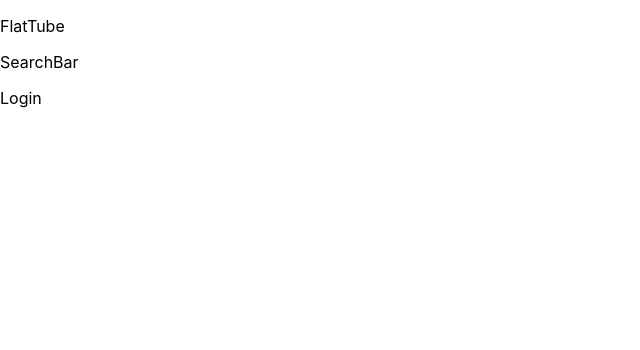
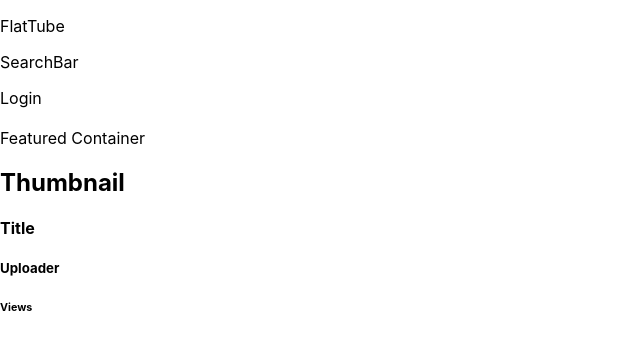
Before and after one commit to jguzz/flattube-client, a React (Create React App) app: page / in a window 1280 px wide. Shown: the top 350 px of the page, without its empty margins (0-640 px from the left). Built offline with nearby package versions, Linux system fonts and the light colour scheme.

Commit message:
home components static

```diff
--- a/src/components/FlatTubeContainer.js
+++ b/src/components/FlatTubeContainer.js
@@ -1,15 +1,18 @@
 import React, { Fragment, Component } from "react";
- import NavBarContainer from './navbar/NavBarContainer'
+import NavBarContainer from "./navbar/NavBarContainer";
+import FeaturedContainer from "./home/FeaturedContainer";
 
 //Main container to hold our entire Application
 
 class FlatTubeContainer extends Component {
   render() {
     return (
-    <>
-    <NavBarContainer/>
-    </>
-      );
+      <>
+        <NavBarContainer />
+        <br/> <br/>
+        <FeaturedContainer />
+      </>
+    );
   }
 }
 
--- a/src/components/home/FeaturedContainer.js
+++ b/src/components/home/FeaturedContainer.js
@@ -0,0 +1,17 @@
+import React, { Fragment, Component } from "react";
+import FeaturedVideoCard from "./FeaturedVideoCard"
+
+//Container to display many cards of featured videos
+
+class FeaturedContainer extends Component {
+  render() {
+    return (
+      <>
+		Featured Container
+		<FeaturedVideoCard/>
+      </>
+    );
+  }
+}
+
+export default FeaturedContainer;
--- a/src/components/home/FeaturedVideoCard.js
+++ b/src/components/home/FeaturedVideoCard.js
@@ -0,0 +1,16 @@
+import React, { Fragment, Component } from "react";
+
+//Main container to hold our entire Application
+
+function FeaturedVideoCard() {
+    return (
+      <>
+	  	<h2>Thumbnail</h2>
+		<h4>Title</h4>
+		<h5>Uploader</h5>
+		<h6>Views</h6>
+      </>
+    );
+}
+
+export default FeaturedVideoCard;
```
Also changed, not shown: src/components/search/ResultsContainer.js (added), src/components/search/VideoCard.js (added), src/components/search/searchPageContainer.js (added).
